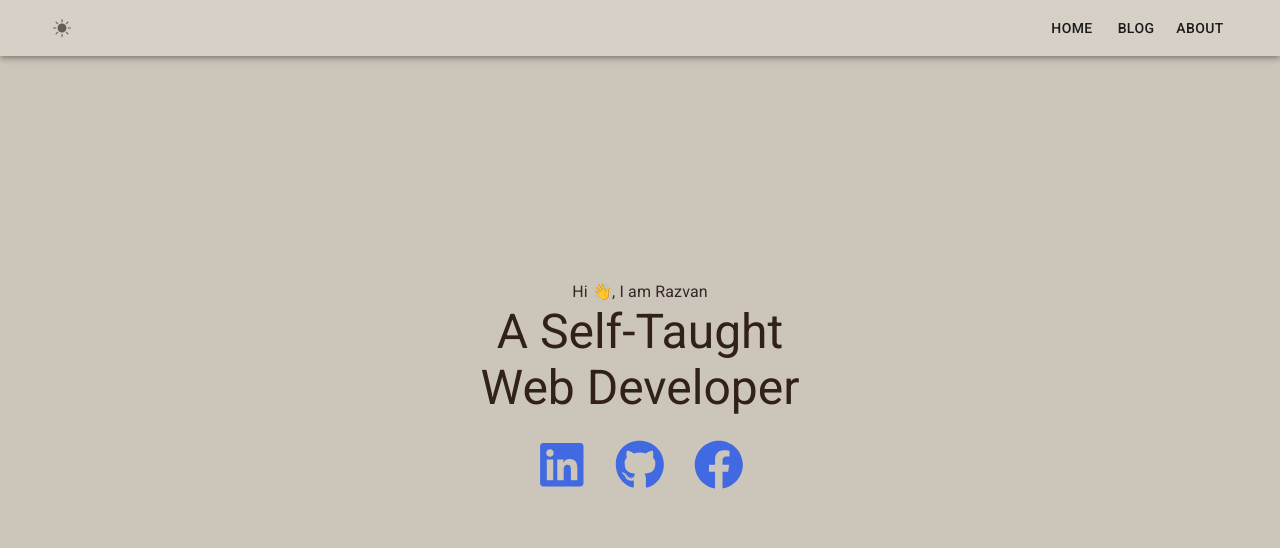
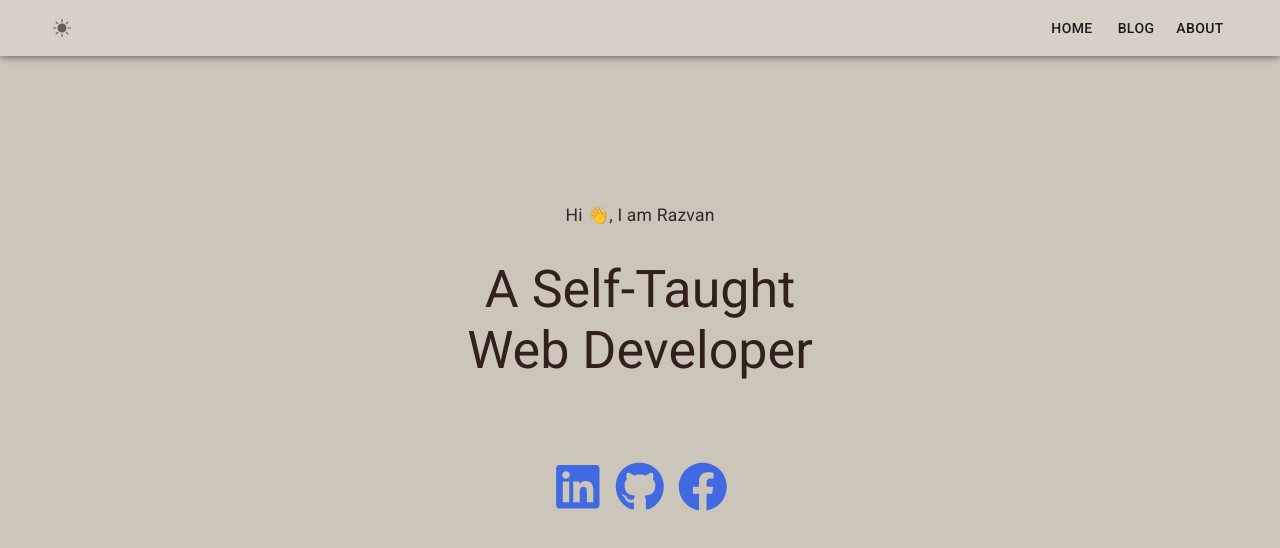
Before and after one commit to RazvanCretu/razvicodes-frontend, a React (Create React App) app: page /home in a window 1280 px wide. Shown: the top 548 px of the page. Built offline with nearby package versions, Linux system fonts and the light colour scheme; no server answers.

Commit message:
migrate Home page to MUI

```diff
--- a/src/pages/index.js
+++ b/src/pages/index.js
@@ -1,5 +1,4 @@
 import React, { useState } from "react";
-import styles from "../styles/Home.module.css";
 import { FaLinkedin, FaFacebook, FaGithub } from "react-icons/fa";
 // import Dropdown from "../components/Dropdown";
 // import Burger from "../components/Burger";
@@ -20,18 +19,70 @@ export const Home = () => {
       }}
     >
       <Box
-        sx={{ display: "flex", alignItems: "center", flexDirection: "column" }}
+        sx={{
+          display: "flex",
+          alignItems: "center",
+          flexDirection: "column",
+          h3: {
+            fontSize: "calc(3rem + .5vmin)",
+          },
+        }}
       >
         {/* <Dropdown /> */}
         {/* <Burger isOpen={isOpen} handleSwitch={handleSwitch} /> */}
-        <Typography>Hi 👋, I am Razvan</Typography>
-        <Typography variant="h3" className={styles.slideInRight}>
+        <Typography
+          sx={{
+            fontSize: "1.1rem",
+            margin: "0 0 2rem 0",
+            animation: "fadeIn 3s",
+            "@keyframes fadeIn": {
+              "0%": { opacity: 0 },
+              "100%": { opacity: 1 },
+            },
+          }}
+        >
+          Hi 👋, I am Razvan
+        </Typography>
+        <Typography
+          variant="h3"
+          sx={{
+            animation: "slideInRight .75s",
+            "@keyframes slideInRight": {
+              "0%": { transform: "translateX(100%)", opacity: 0 },
+              "100%": { transform: "translateX(0%)", opacity: 1 },
+            },
+          }}
+        >
           A Self-Taught
         </Typography>
-        <Typography variant="h3" className={styles.slideInLeft}>
+        <Typography
+          variant="h3"
+          sx={{
+            animation: "slideInLeft 1.5s",
+            "@keyframes slideInLeft": {
+              "0%": { transform: "translateX(-100%)", opacity: 0 },
+              "100%": { transform: "translateX(0%)", opacity: 1 },
+            },
+          }}
+        >
           Web Developer
         </Typography>
-        <Box className={styles.socials}>
+        <Box
+          sx={{
+            margin: "5rem 0",
+            color: "var(--active)",
+            animation: "fadeIn 2s",
+            a: {
+              margin: ".4rem",
+              height: "100%",
+            },
+            svg: {
+              color: "inherit",
+              height: "calc(3rem + .2vmin)",
+              width: "calc(3rem + .2vmin)",
+            },
+          }}
+        >
           <Link
             href="https://www.linkedin.com/in/razvan-cretu-8a866b151"
             target="_blank"
--- a/src/styles/Home.module.css
+++ /dev/null
@@ -1,91 +0,0 @@
-.container {
-    display: flex;
-    align-items: center;
-    justify-content: center;
-
-    height: 100vh;
-}
-
-.container p {
-    font-size: 1.1rem;
-    margin: 0 0 2rem 0;
-    animation: fadeIn 3s;
-}
-
-.container h1 {
-    font-size: calc(3rem + .5vmin);
-}
-
-.hero {
-    display: flex;
-    align-items: center;
-    justify-content: center;
-    flex-direction: column;
-}
-
-.slideInRight {
-    animation: slideInRight 1s;
-}
-
-.slideInLeft {
-    animation: slideInLeft 1s;
-}
-
-.socials {
-    margin: 5rem 0;
-    color: var(--active);
-    animation: fadeIn 2s;
-}
-
-.socials a {
-    margin: .4rem;
-    height: 100%;
-}
-
-.socials svg {
-    color: inherit;
-    height: calc(4rem + .2vmin);
-    width: calc(4rem + .2vmin);
-    padding: 0.5rem;
-}
-
-/* TABLETS & DESKTOPS */
-@media only screen
-and (min-width: 768px)
-and (max-width: 1400px) {
-    .socials {
-        margin: 1rem 0;
-    }
-}
-
-/* PHONES */
-@media only screen
-and (max-width: 767px) {
-
-}
-
-/* PORTRAIT PHONES */
-@media only screen
-and (max-width: 767px)
-and (orientation: portrait) {
-
-
-}
-
-/* ANIMATIONS */
-/* ========== */
-
-@keyframes fadeIn {
-    0% {opacity: 0;}
-    100% {opacity: 1;}
-}
-
-@keyframes slideInRight {
-    0% { transform: translateX(100%);opacity: 0;}
-    100% { transform: translateX(0%);opacity: 1;}
-}
-
-@keyframes slideInLeft {
-    0% { transform: translateX(-100%);opacity: 0;}
-    100% { transform: translateX(0%);opacity: 1;}
-}
```
